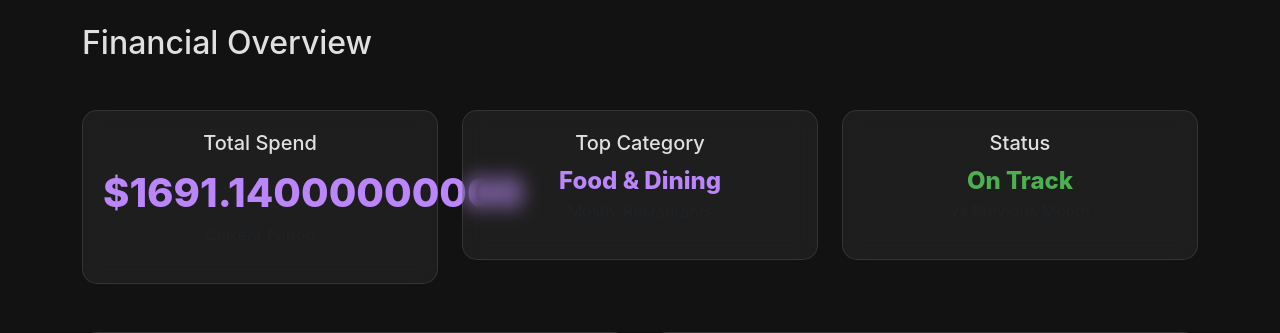
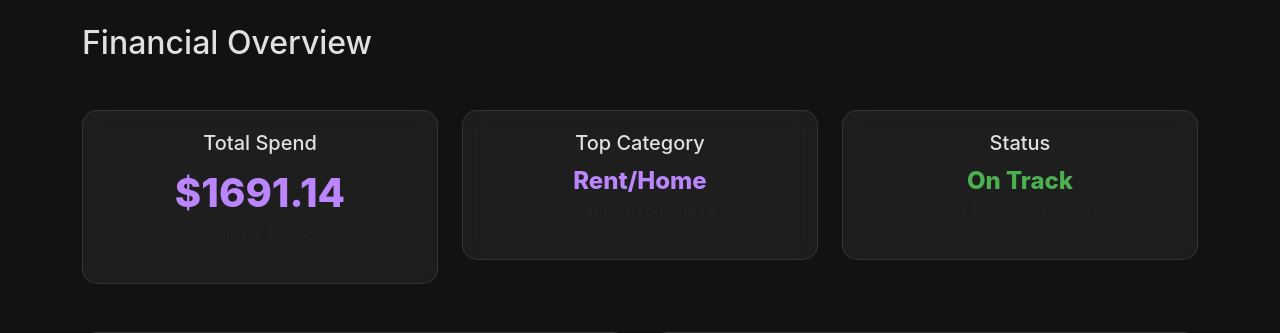
Before and after one commit to csalgado-brookfield/Antigravity-Finance, a Django app: page / in a window 1280 px wide. Shown: the part 57-390 px from the top of the page. Run offline with Django 5.2, Linux system fonts and the light colour scheme; a user stored in the database is signed in; data comes from the database, SQL or seed files in the repository; both versions use the stored data as it was after the commit.

Commit message:
feat: Implement initial financial dashboard displaying spending summaries, category charts, and recent transactions.

```diff
--- a/tracker/templates/tracker/base.html
+++ b/tracker/templates/tracker/base.html
@@ -72,6 +72,9 @@
             font-size: 2.5rem;
             font-weight: 800;
             color: var(--accent);
+            overflow-wrap: break-word;
+            word-wrap: break-word;
+            white-space: normal;
         }
 
         .table {
--- a/tracker/templates/tracker/dashboard.html
+++ b/tracker/templates/tracker/dashboard.html
@@ -11,15 +11,15 @@
     <div class="col-md-4">
         <div class="glass-card text-center">
             <h5>Total Spend</h5>
-            <div class="stat-value">${{ total_spend }}</div>
+            <div class="stat-value text-truncate" style="font-size: clamp(1.5rem, 5vw, 2.5rem);">${{ total_spend|floatformat:2 }}</div>
             <p class="text-muted">Current Period</p>
         </div>
     </div>
     <div class="col-md-4">
         <div class="glass-card text-center">
             <h5>Top Category</h5>
-            <div class="stat-value" style="font-size: 1.5rem;">Food & Dining</div>
-            <p class="text-muted">Mostly Restaurants</p>
+            <div class="stat-value text-truncate" style="font-size: 1.5rem;">{{ top_category }}</div>
+            <p class="text-muted">Highest Expenditure</p>
         </div>
     </div>
     <div class="col-md-4">
--- a/tracker/views.py
+++ b/tracker/views.py
@@ -25,6 +25,12 @@ def dashboard(request):
         cat_names = [d['category__name'] or 'Uncategorized' for d in category_data]
         cat_totals = [float(d['total'] or 0) for d in category_data]
 
+        # Calculate Top Category
+        top_cat_name = "None"
+        if category_data:
+            top_cat_item = max(category_data, key=lambda x: x['total'] or 0)
+            top_cat_name = top_cat_item['category__name'] or "Uncategorized"
+
         if cat_names:
             fig_pie = px.pie(names=cat_names, values=cat_totals, title="Spending by Category",
                             color_discrete_sequence=px.colors.sequential.RdBu)
@@ -43,6 +49,7 @@ def dashboard(request):
 
     context = {
         'total_spend': total_spend,
+        'top_category': top_cat_name if transactions.exists() else "None",
         'chart_pie': chart_pie,
         'chart_line': chart_line,
         'recent_transactions': transactions.order_by('-date')[:10],
```
Also changed, not shown: db.sqlite3.
